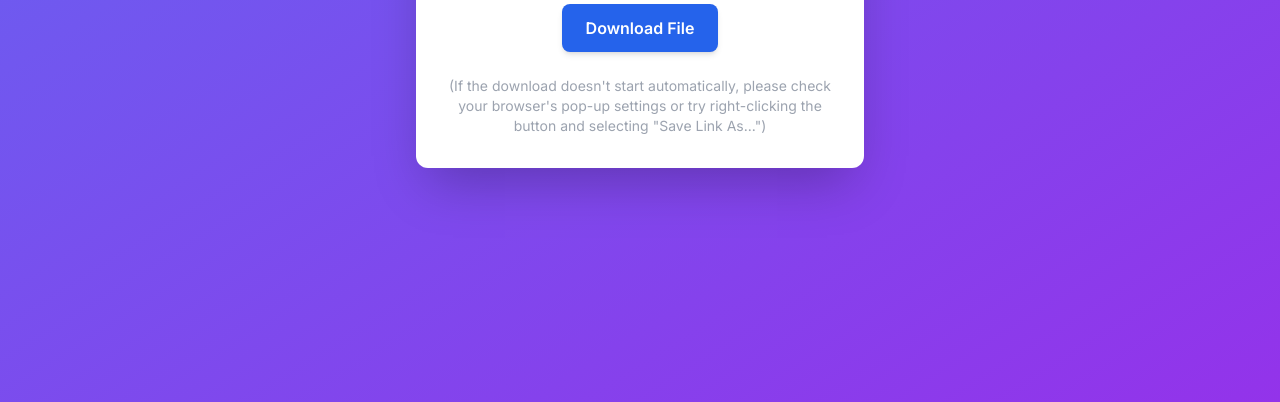
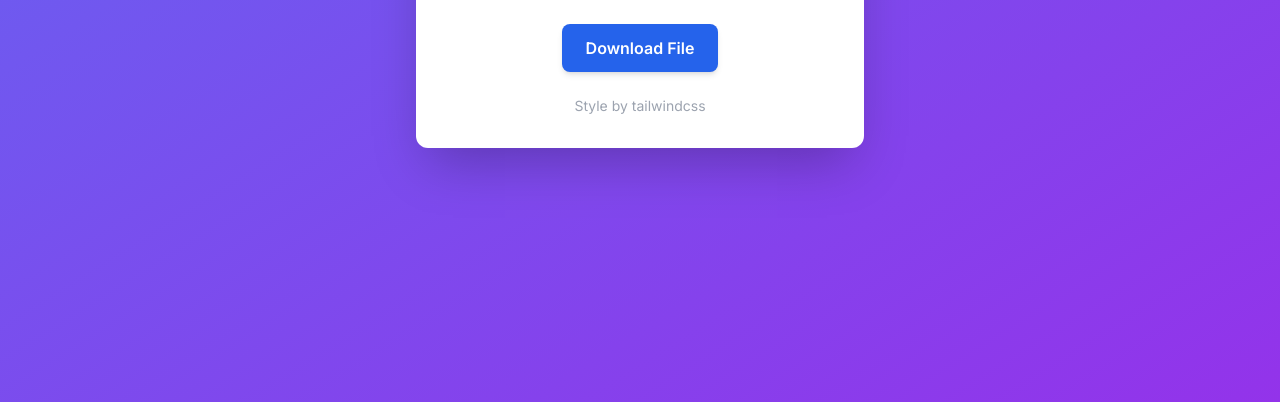
Before and after one commit to StacikM/c3app, a plain HTML site: page index.html in a window 1280 px wide. Shown: the part 398-800 px from the top of the page. Drawn offline with nearby package versions, Linux system fonts and the light colour scheme.

Commit message:
Update index.html

```diff
--- a/index.html
+++ b/index.html
@@ -40,7 +40,7 @@
 
         <!-- Optional: Small text or instructions -->
         <p class="text-gray-400 text-sm mt-6">
-            (If the download doesn't start automatically, please check your browser's pop-up settings or try right-clicking the button and selecting "Save Link As...")
+            Style by tailwindcss
         </p>
     </div>
 
```
